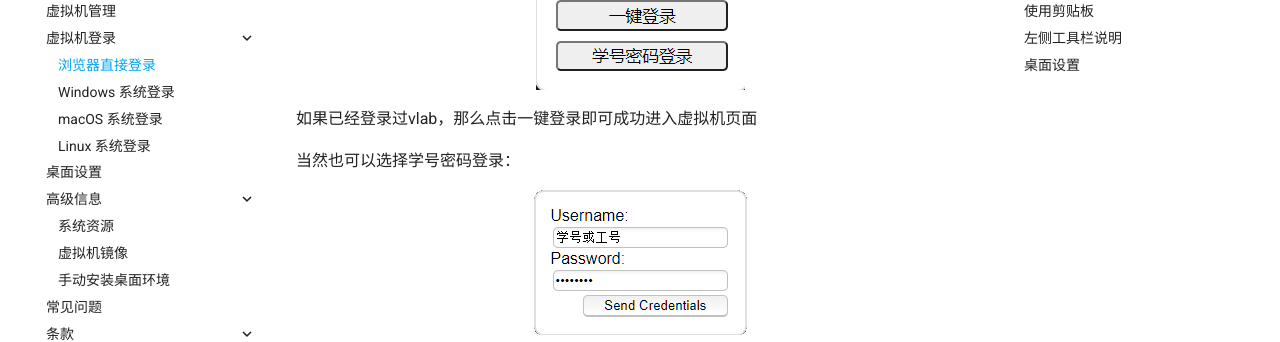
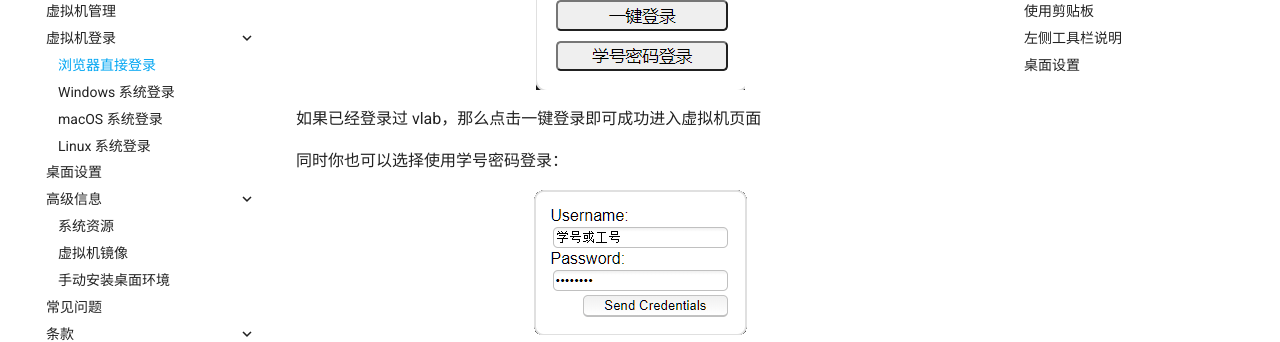
Before and after one commit to USTC-vlab/docs, an MkDocs documentation site: the page built from docs/vm/login-browser.md, in a window 1280 px wide and 900 px high, scrolled down 593 px. Shown: the part 151-493 px from the top of the window. Built offline with MkDocs 1.6.1 and Material for MkDocs 9.7.7, drawn with Linux system fonts in a browser that asks for light colours; comment, search, counter and statistics services are not loaded.

Commit message:
按照编写规范重新修改了login-browser.md

```diff
--- a/docs/vm/login-browser.md
+++ b/docs/vm/login-browser.md
@@ -21,9 +21,9 @@
 
 ![noVNC Authentication Dialog](../images/novnc-choose.png)
 
-如果已经登录过vlab，那么点击一键登录即可成功进入虚拟机页面
+如果已经登录过 vlab，那么点击一键登录即可成功进入虚拟机页面
 
-当然也可以选择学号密码登录：
+同时你也可以选择使用学号密码登录：
 
 ![noVNC Authentication Dialog](../images/novnc-auth.png)
 
```
